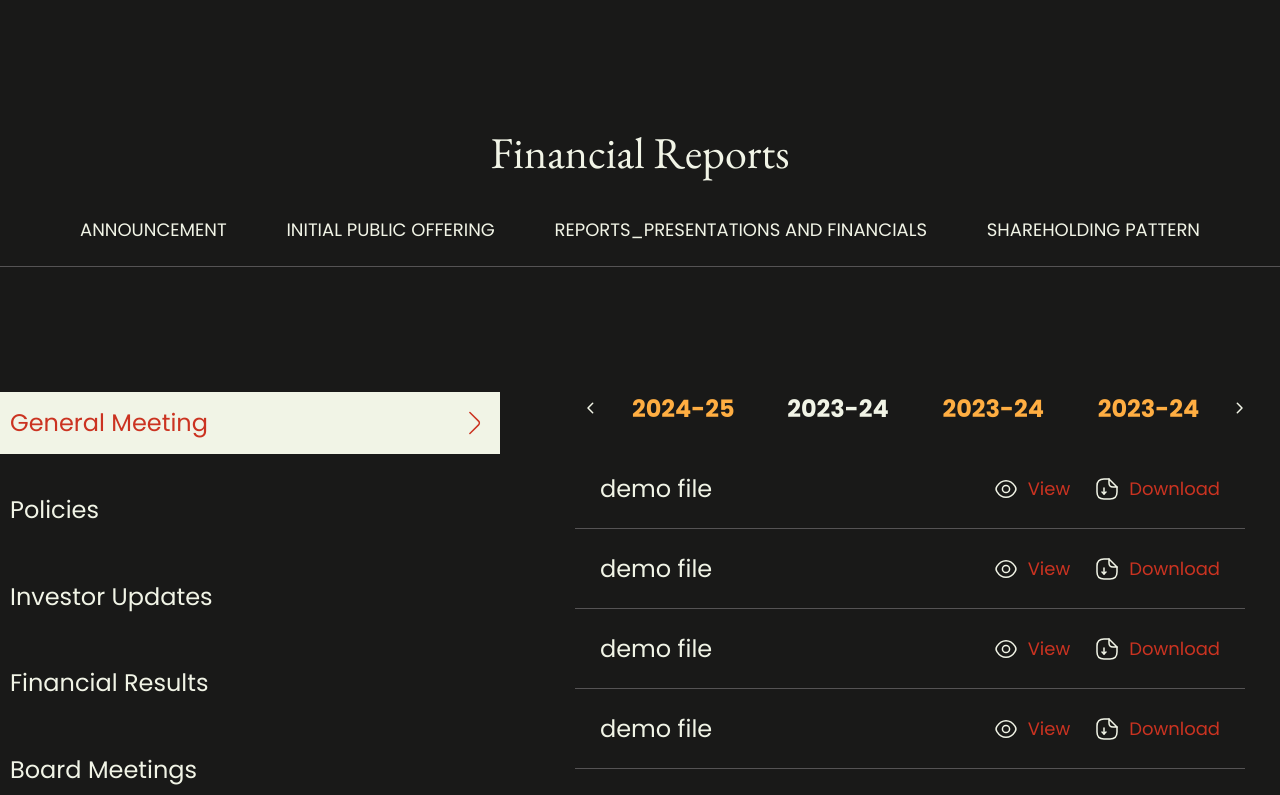
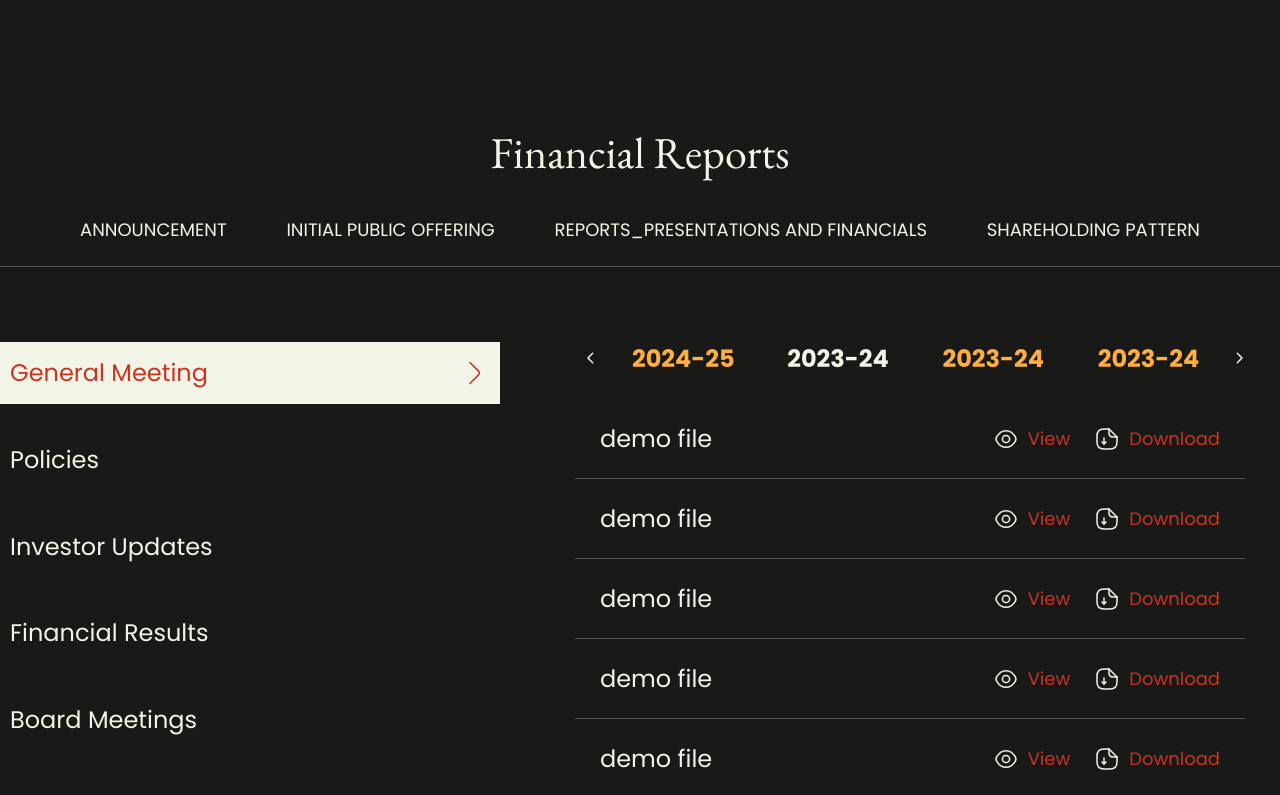
Before and after one commit to TarunRajpurohit123/pace-bussiness-website, a Next.js app in the folder pace-website/: page /investors in a window 1280 px wide. Shown: the part 840-1635 px from the top of the page. Built offline with nearby package versions, Linux system fonts and the light colour scheme.

Commit message:
year box fix and set

```diff
--- a/pace-website/src/components/components/ReportSection.jsx
+++ b/pace-website/src/components/components/ReportSection.jsx
@@ -40,6 +40,7 @@ export default function ReportSection() {
               );
             })}
           </div>
+          {currentTab === "SP" && (
             <div className="page-width pt-[5rem] flex justify-between">
               {years?.map((year) => {
                 if (year.direct && currentTab === "SP") {
@@ -49,6 +50,7 @@ export default function ReportSection() {
                 }
               })}
             </div>
+          )}
         </div>
         <main className="report__main__section page-width flex justify-between">
           {/* sidebar */}
```
Lines whose indentation alone changed are shown as unchanged.
